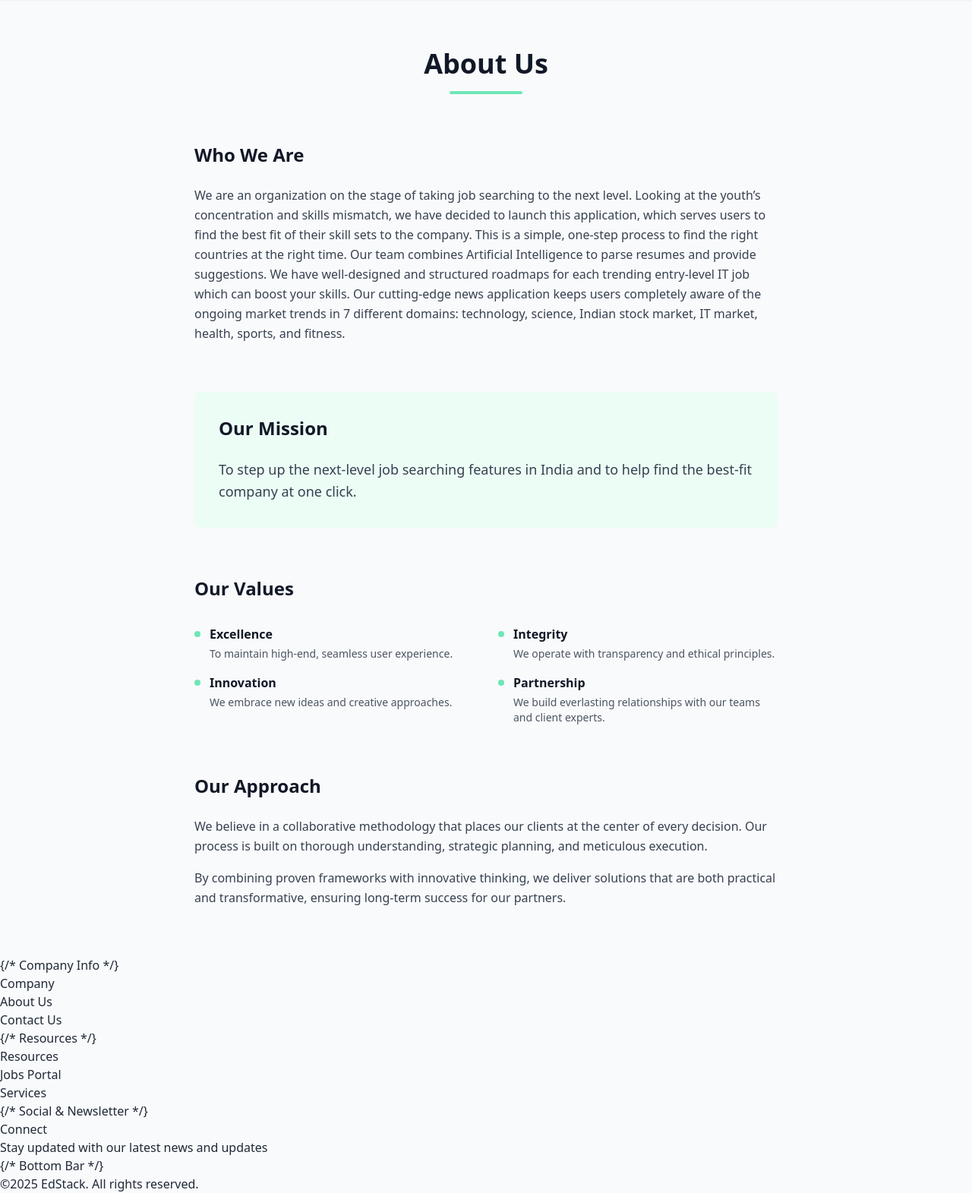
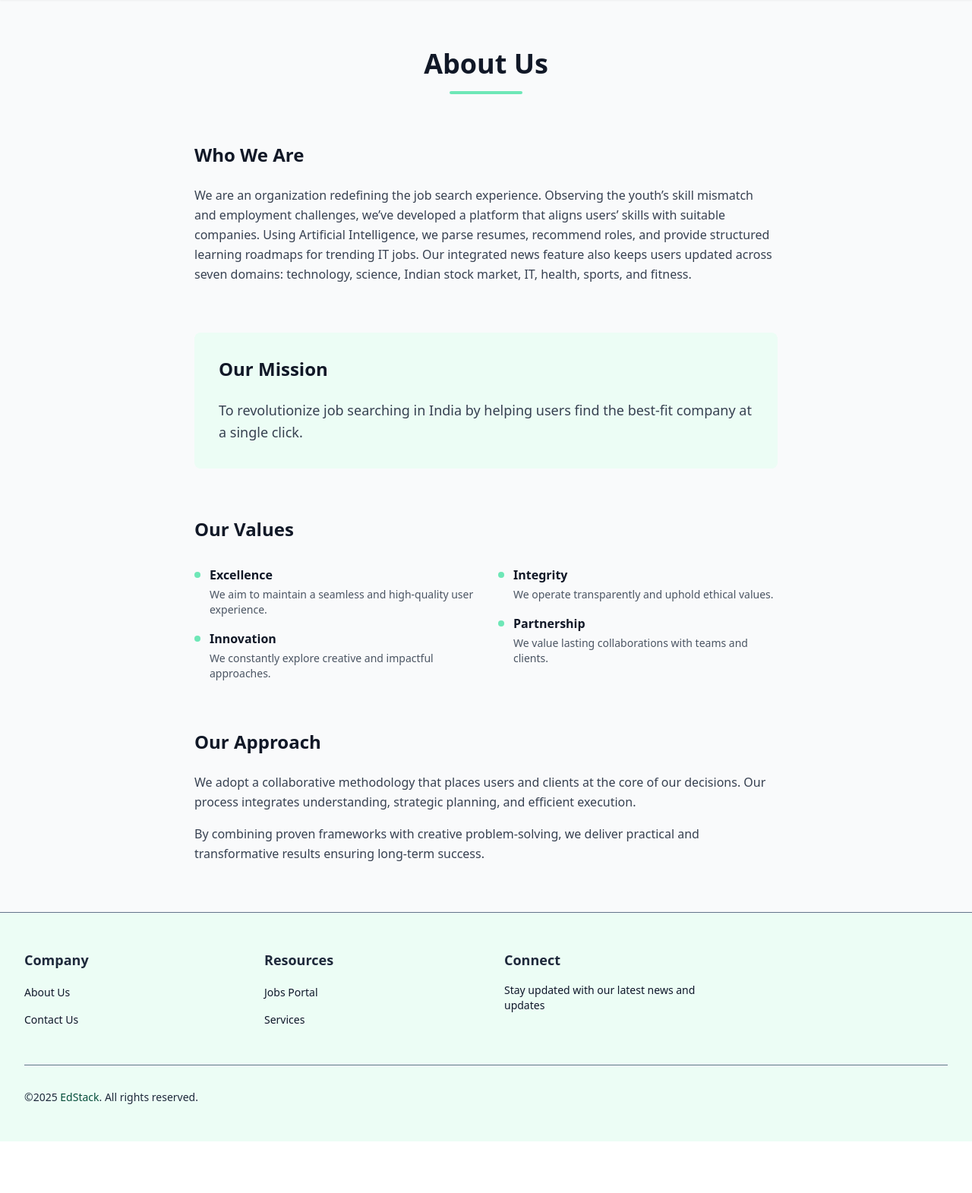
Before and after one commit to AayushKGupta12/Backend-Project, a Flask app: page /about in a window 1280 px wide. Shown: the part 65-1636 px from the top of the page at 76% size. After the commit the page ends 1568 px from the top, so only its background shows below. Run offline with Flask 3, Linux system fonts and the light colour scheme; some libraries are stand-ins or nearby versions.

Commit message:
Update about.html

```diff
--- a/templates/about.html
+++ b/templates/about.html
@@ -1,9 +1,9 @@
 <!DOCTYPE html>
 <html lang="en">
 <head>
-    <meta charset="UTF-8">
-    <meta name="viewport" content="width=device-width, initial-scale=1.0">
-    <title>About Us</title>
+  <meta charset="UTF-8" />
+  <meta name="viewport" content="width=device-width, initial-scale=1.0" />
+  <title>About Us | EdStack</title>
   <script src="https://cdn.tailwindcss.com"></script>
 </head>
 <body class="bg-gray-50 text-gray-800">
@@ -24,7 +24,7 @@
 
         <!-- Navigation links -->
         <div id="menu" class="hidden sm:flex space-x-8 absolute sm:static top-full sm:top-auto left-0 w-full sm:w-auto bg-white sm:bg-transparent shadow-md sm:shadow-none p-6 sm:p-0 rounded-b-lg sm:rounded-none">
-        <a href="https://stackbit.vercel.app" class="text-gray-600 hover:text-emerald-600 transition-colors block sm:inline-block">Home</a>
+          <a href="https://edstack.netlify.app" class="text-gray-600 hover:text-emerald-600 transition-colors block sm:inline-block">Home</a>
           <a href="https://edstack.onrender.com/about" class="text-emerald-600 font-medium block sm:inline-block">About</a>
           <a href="https://edstack.onrender.com/service" class="text-gray-600 hover:text-emerald-600 transition-colors block sm:inline-block">Services</a>
           <a href="https://edstack.onrender.com/contact" class="text-gray-600 hover:text-emerald-600 transition-colors block sm:inline-block">Contact</a>
@@ -36,28 +36,24 @@
   <script>
     const menuBtn = document.getElementById('menu-btn');
     const menu = document.getElementById('menu');
-
     menuBtn.addEventListener('click', () => {
       menu.classList.toggle('hidden');
     });
   </script>
 
-
   <!-- Main Content -->
   <main class="max-w-4xl mx-auto px-6 py-16">
-        <!-- Page Title -->
     <div class="text-center mb-16">
       <h1 class="text-4xl font-bold text-gray-900 mb-4">About Us</h1>
       <div class="w-24 h-1 bg-emerald-300 mx-auto rounded-full"></div>
     </div>
 
-        <!-- Content Sections -->
     <div class="space-y-16">
       <!-- Who We Are -->
       <section class="max-w-3xl mx-auto">
         <h2 class="text-2xl font-semibold text-gray-900 mb-6">Who We Are</h2>
         <p class="text-gray-700 leading-relaxed mb-4">
-                    We are an organization on the stage of taking job searching to the next level. Looking at the youth’s concentration and skills mismatch, we have decided to launch this application, which serves users to find the best fit of their skill sets to the company. This is a simple, one-step process to find the right countries at the right time. Our team combines Artificial Intelligence to parse resumes and provide suggestions. We have well-designed and structured roadmaps for each trending entry-level IT job which can boost your skills. Our cutting-edge news application keeps users completely aware of the ongoing market trends in 7 different domains: technology, science, Indian stock market, IT market, health, sports, and fitness.
+          We are an organization redefining the job search experience. Observing the youth’s skill mismatch and employment challenges, we’ve developed a platform that aligns users’ skills with suitable companies. Using Artificial Intelligence, we parse resumes, recommend roles, and provide structured learning roadmaps for trending IT jobs. Our integrated news feature also keeps users updated across seven domains: technology, science, Indian stock market, IT, health, sports, and fitness.
         </p>
       </section>
 
@@ -65,7 +61,7 @@
       <section class="bg-emerald-50 rounded-lg p-8 max-w-3xl mx-auto">
         <h2 class="text-2xl font-semibold text-gray-900 mb-6">Our Mission</h2>
         <p class="text-gray-700 leading-relaxed text-lg">
-                    To step up the next-level job searching features in India and to help find the best-fit company at one click.
+          To revolutionize job searching in India by helping users find the best-fit company at a single click.
         </p>
       </section>
 
@@ -78,14 +74,14 @@
               <div class="w-2 h-2 bg-emerald-300 rounded-full mt-2 flex-shrink-0"></div>
               <div>
                 <h3 class="font-semibold text-gray-900 mb-1">Excellence</h3>
-                                <p class="text-gray-600 text-sm">To maintain high-end, seamless user experience.</p>
+                <p class="text-gray-600 text-sm">We aim to maintain a seamless and high-quality user experience.</p>
               </div>
             </div>
             <div class="flex items-start space-x-3">
               <div class="w-2 h-2 bg-emerald-300 rounded-full mt-2 flex-shrink-0"></div>
               <div>
                 <h3 class="font-semibold text-gray-900 mb-1">Innovation</h3>
-                                <p class="text-gray-600 text-sm">We embrace new ideas and creative approaches.</p>
+                <p class="text-gray-600 text-sm">We constantly explore creative and impactful approaches.</p>
               </div>
             </div>
           </div>
@@ -94,14 +90,14 @@
               <div class="w-2 h-2 bg-emerald-300 rounded-full mt-2 flex-shrink-0"></div>
               <div>
                 <h3 class="font-semibold text-gray-900 mb-1">Integrity</h3>
-                                <p class="text-gray-600 text-sm">We operate with transparency and ethical principles.</p>
+                <p class="text-gray-600 text-sm">We operate transparently and uphold ethical values.</p>
               </div>
             </div>
             <div class="flex items-start space-x-3">
               <div class="w-2 h-2 bg-emerald-300 rounded-full mt-2 flex-shrink-0"></div>
               <div>
                 <h3 class="font-semibold text-gray-900 mb-1">Partnership</h3>
-                                <p class="text-gray-600 text-sm">We build everlasting relationships with our teams and client experts.</p>
+                <p class="text-gray-600 text-sm">We value lasting collaborations with teams and clients.</p>
               </div>
             </div>
           </div>
@@ -112,71 +108,50 @@
       <section class="max-w-3xl mx-auto">
         <h2 class="text-2xl font-semibold text-gray-900 mb-6">Our Approach</h2>
         <p class="text-gray-700 leading-relaxed mb-4">
-                    We believe in a collaborative methodology that places our clients at the center of every decision. Our process is built on thorough understanding, strategic planning, and meticulous execution.
+          We adopt a collaborative methodology that places users and clients at the core of our decisions. Our process integrates understanding, strategic planning, and efficient execution.
         </p>
         <p class="text-gray-700 leading-relaxed">
-                    By combining proven frameworks with innovative thinking, we deliver solutions that are both practical and transformative, ensuring long-term success for our partners.
+          By combining proven frameworks with creative problem-solving, we deliver practical and transformative results ensuring long-term success.
         </p>
       </section>
     </div>
   </main>
 
   <!-- Footer -->
-    <footer className="bg-emerald-50 border-t border-slate-500">
-      <div className="max-w-7xl mx-auto px-4 sm:px-6 lg:px-8 py-12">
-        <div className="grid grid-cols-1 md:grid-cols-2 lg:grid-cols-4 gap-8 lg:gap-12">
-
-          {/* Company Info */}
-          <div className="space-y-4">
-            <h3 className="text-lg font-semibold text-slate-800">Company</h3>
-            <ul className="space-y-3">
-              <li>
-                <a href="https://edstack.onrender.com/about" className="text-slate-900 hover:text-emerald-900 font-medium transition-colors duration-200 text-sm">
-                  About Us
-                </a>
-              </li>
-              <li>
-                <a href="https://edstack.onrender.com/contact" className="text-slate-900 hover:text-emerald-900 font-medium transition-colors duration-200 text-sm">
-                  Contact Us
-                </a>
-              </li>
-
+  <footer class="bg-emerald-50 border-t border-slate-500">
+    <div class="max-w-7xl mx-auto px-4 sm:px-6 lg:px-8 py-12">
+      <div class="grid grid-cols-1 md:grid-cols-2 lg:grid-cols-4 gap-8 lg:gap-12">
+        <!-- Company Info -->
+        <div class="space-y-4">
+          <h3 class="text-lg font-semibold text-slate-800">Company</h3>
+          <ul class="space-y-3">
+            <li><a href="https://edstack.onrender.com/about" class="text-slate-900 hover:text-emerald-900 font-medium transition-colors duration-200 text-sm">About Us</a></li>
+            <li><a href="https://edstack.onrender.com/contact" class="text-slate-900 hover:text-emerald-900 font-medium transition-colors duration-200 text-sm">Contact Us</a></li>
           </ul>
         </div>
 
-          {/* Resources */}
-          <div className="space-y-4">
-            <h3 className="text-lg font-semibold text-slate-800">Resources</h3>
-            <ul className="space-y-3">
-              <li>
-                <a href="https://stackbit.vercel.app" className="text-slate-900 hover:text-emerald-900 font-medium transition-colors duration-200 text-sm">
-                  Jobs Portal
-                </a>
-              </li>
-            </ul>
-            <ul className="space-y-3">
-              <li>
-                <a href="https://edstack.onrender.com/service" className="text-slate-900 hover:text-emerald-900 font-medium transition-colors duration-200 text-sm">
-                  Services
-                </a>
-              </li>
+        <!-- Resources -->
+        <div class="space-y-4">
+          <h3 class="text-lg font-semibold text-slate-800">Resources</h3>
+          <ul class="space-y-3">
+            <li><a href="https://edstack.netlify.app" class="text-slate-900 hover:text-emerald-900 font-medium transition-colors duration-200 text-sm">Jobs Portal</a></li>
+            <li><a href="https://edstack.onrender.com/service" class="text-slate-900 hover:text-emerald-900 font-medium transition-colors duration-200 text-sm">Services</a></li>
           </ul>
         </div>
 
-          {/* Social & Newsletter */}
-          <div className="space-y-4">
-            <h3 className="text-lg font-semibold text-slate-800">Connect</h3>
-            <p className="text-sm text-slate-900">Stay updated with our latest news and updates</p>
+        <!-- Connect -->
+        <div class="space-y-4">
+          <h3 class="text-lg font-semibold text-slate-800">Connect</h3>
+          <p class="text-sm text-slate-900">Stay updated with our latest news and updates</p>
         </div>
       </div>
 
-        {/* Bottom Bar */}
-        <div className="mt-12 pt-8 border-t border-slate-500">
-          <div className="flex flex-col md:flex-row justify-between items-center gap-4">
-            <p className="text-sm text-slate-800">
-              ©2025 <span className="text-emerald-900 font-medium">EdStack</span>. All rights reserved.
+      <!-- Bottom Bar -->
+      <div class="mt-12 pt-8 border-t border-slate-500">
+        <div class="flex flex-col md:flex-row justify-between items-center gap-4">
+          <p class="text-sm text-slate-800">
+            ©2025 <span class="text-emerald-900 font-medium">EdStack</span>. All rights reserved.
           </p>
-
         </div>
       </div>
     </div>
```
Lines whose indentation alone changed are shown as unchanged.
